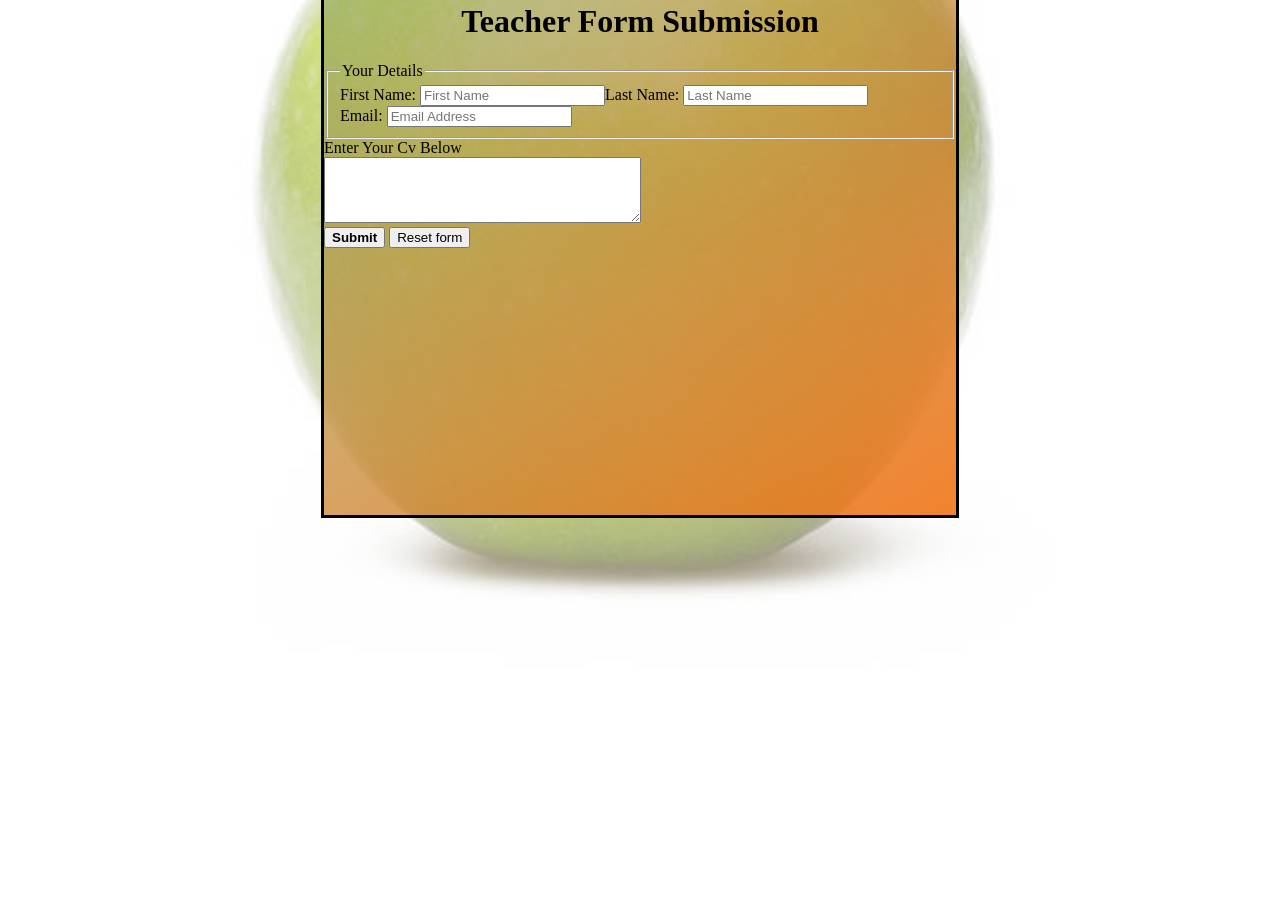
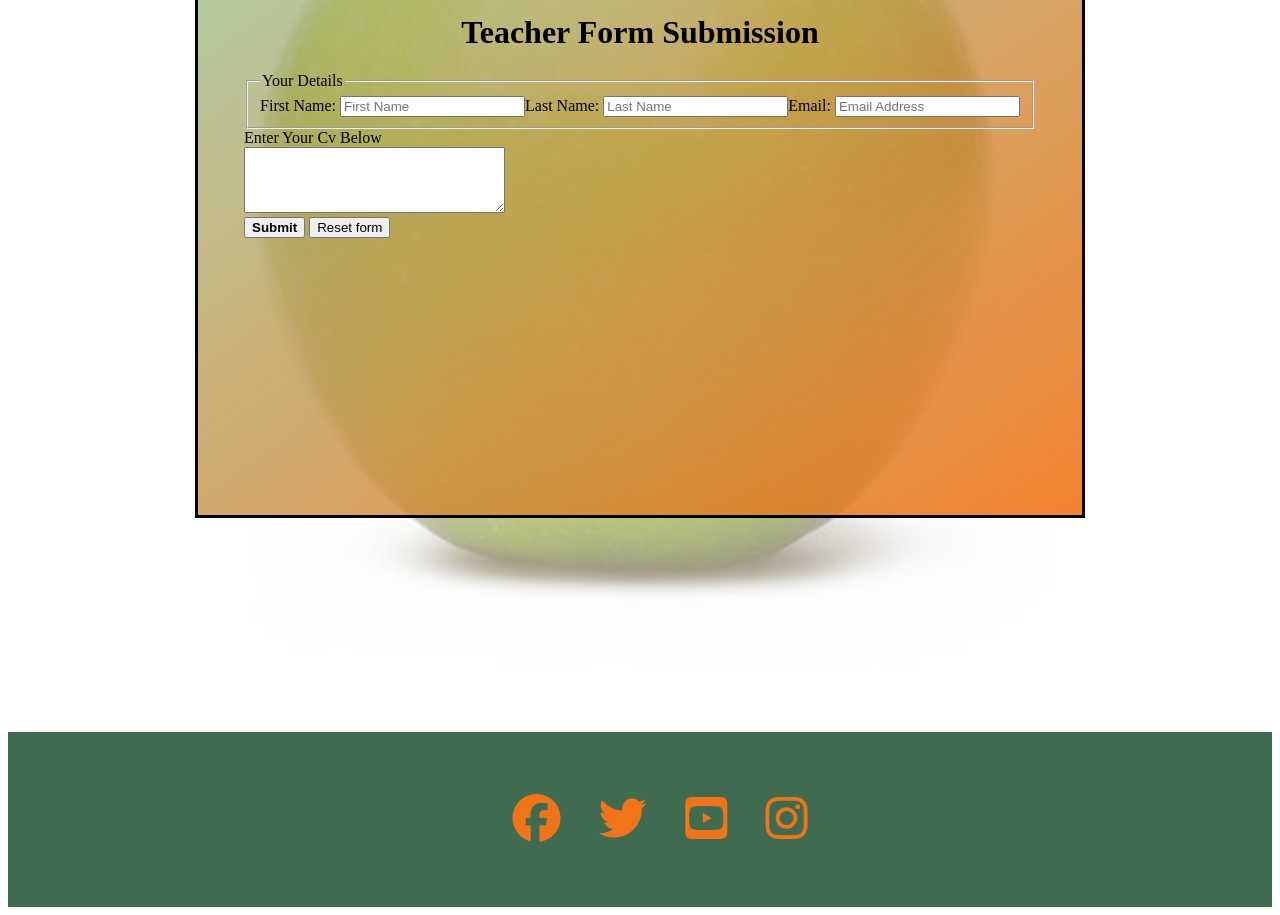
Before and after one commit to Forgottenit/Online-Grinds, a plain HTML site: page tform.html in a window 1280 px wide. Shown: the part 516-1431 px from the top of the page. Before the commit the page ends 1206 px from the top, so only its background shows below. Drawn offline with Linux system fonts and the light colour scheme; a web font is replaced by a local one.

Commit message:
Add spacing to footer top

```diff
--- a/assets/css/style.css
+++ b/assets/css/style.css
@@ -226,8 +226,10 @@ li:hover {
     color: #f17518;
     justify-content: center;
     align-items: center;
-    margin-top: 30px;
+    margin-top: 50px;
     padding: 0;
+    position: relative;
+    bottom: 0;
 }
 
 /* Social Network link styling */
@@ -295,10 +297,10 @@ li:hover {
 /* Sign up form background style */
 .signup-form {
     display: flex;
-    position: relative;
+    position: absolute;
     flex-direction: column;
     height: 80%;
-    width: 50%;
+    width: 70%;
     border: 3px solid #000000;
     justify-content: center;
     align-items: center;
@@ -325,7 +327,6 @@ li:hover {
         text-decoration: underline;
         width: 50px;
         padding: 2px;
-        margin: 2px;
         gap: 0;
         border: 0;
     }
@@ -343,5 +344,5 @@ li:hover {
     width: 100%;
     text-align: center;
     border:10px solid #f17518;
-    border-left: 0;
+
 }
--- a/tform.html
+++ b/tform.html
@@ -1,5 +1,6 @@
 <!DOCTYPE html>
 <html lang="en">
+
 <head>
     <meta charset="UTF-8">
     <meta http-equiv="X-UA-Compatible" content="IE=edge">
@@ -7,11 +8,10 @@
     <title>DOCTRINA</title>
     <link rel="stylesheet" href="assets/css/style.css">
 </head>
+
 <body>
     <header>
         <h1 id="logo">DOCTRINA - online Grinds</h1>
-
-
         <nav>
             <ul class="nav-items">
                 <li><a href="index.html">HOME</a></li>
@@ -21,10 +21,11 @@
             </ul>
         </nav>
     </header>
+
     <div class="tform-background">
         <div class="signup-form">
             <h1>Teacher Form Submission</h1>
-        <form action="confirmation.html" method =“GET”>
+            <form action="confirmation.html" method=“GET”>
                 <fieldset class="detail-input">
                     <legend>Your Details</legend>
                     <div><label for="fname"> First Name:</label>
@@ -40,19 +41,39 @@
                 <div>
                     <label for="Cv">Enter Your Cv Below</label>
                     <br>
-                    <textarea id="Cv" rows="4" cols="37" name="Cv"></textarea>
+                    <textarea id="Cv" rows="4" cols="30" name="Cv"></textarea>
                 </div>
                 <button type="submit"><strong>Submit</strong></button>
                 <input type="reset" value="Reset form">
             </form>
+        </div>
+    </div>
+        <footer class="footer">
+            <ul class="social-networks">
+                <li>
+                    <a href="https://facebook.com" target="_blank" rel="noopener"
+                        aria-label="Visit our Facebook page (opens in a new tab)"> <i
+                            class="fa-brands fa-facebook"></i></a>
+                </li>
+                <li>
+                    <a href="https://Twitter.com" target="_blank" rel="noopener"
+                        aria-label="Visit our Twitter page (opens in a new tab)"> <i
+                            class="fa-brands fa-twitter"></i></a>
+                </li>
+                <li>
+                    <a href="https://youtube.com" target="_blank" rel="noopener"
+                        aria-label="Visit our YouTube page (opens in a new tab)"> <i
+                            class="fa-brands fa-square-youtube"></i></a>
+                </li>
+                <li>
+                    <a href="https://instagram.com" target="_blank" rel="noopener"
+                        aria-label="Visit our Instagram page (opens in a new tab)"> <i
+                            class="fa-brands fa-instagram"></i></i></a>
+                </li>
+            </ul>
+        </footer>
 
-        </div>
+        <script src="https://kit.fontawesome.com/1fb174bcb3.js" crossorigin="anonymous"></script>
+</body>
 
-        <!-- <div class="signup-form"><h1>Junior Certificate Grinds</h1>
-
-            <h2>Sign Up next line</h2>
-        </div> -->
-    </div>
-
-</body>
 </html>
```
Also changed, not shown: jform.html (+1 -1 lines). Lines whose indentation alone changed are shown as unchanged.
